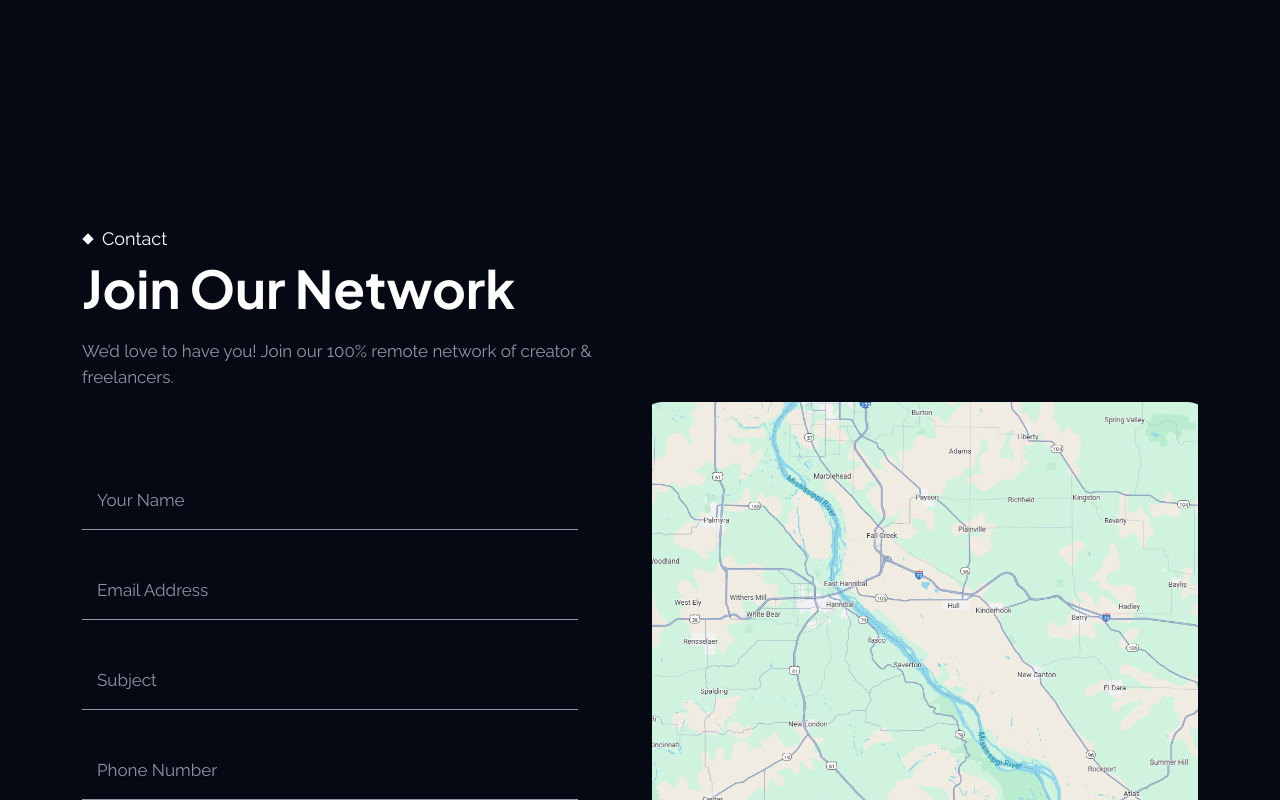
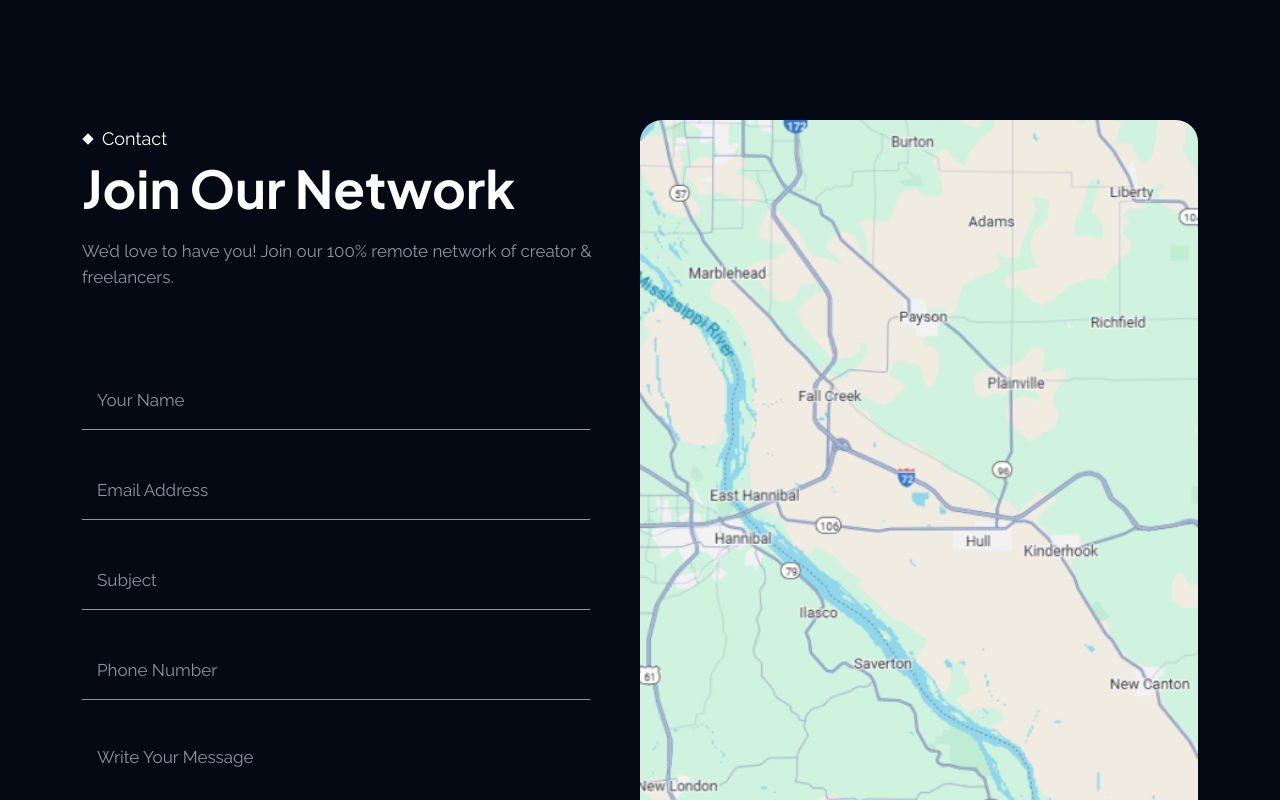
Before and after one commit to ibtehajmr/Epoch, a React (Vite) app: page /contact in a window 1280 px wide. Shown: the part 680-1480 px from the top of the page. Built offline with nearby package versions, Linux system fonts and the light colour scheme.

Commit message:
chore: fixed contact form image

```diff
--- a/src/assets/css/responsive.css
+++ b/src/assets/css/responsive.css
@@ -228,6 +228,13 @@
   }
   .brands-area .row {
     justify-content: center !important;
+  }
+  /* contact area */
+  .contact-form {
+    padding-right: 0px;
+  }
+  .contact-area .container {
+    flex-direction: column;
   }
   /* query area */
   .query-section-title {
@@ -675,6 +682,13 @@
   #progress-value {
     font-size: 25px;
   }
+  /* contact area */
+  .contact-form {
+    padding-right: 0px;
+  }
+  .contact-area .container {
+    flex-direction: column;
+  }
 }
 /* Min width 992px to Max width 1199px */
 @media only screen and (min-width: 992px) and (max-width: 1199px) {
--- a/src/assets/css/style.css
+++ b/src/assets/css/style.css
@@ -3283,8 +3283,19 @@ Contact Section CSS
   resize: none;
 }
 
-.contact-area .image {
-  background-color: #1da1f2;
+.image {
+  width: 100%;
+  height: 100%;
+  background-size: cover;
+  display: flex;
+  align-items: center;
+  justify-content: center;
+}
+
+.image img {
+  width: 100%;
+  height: 100%;
+  object-fit: cover;
   border-radius: 22px;
 }
 
--- a/src/components/contactForm.jsx
+++ b/src/components/contactForm.jsx
@@ -3,24 +3,26 @@ import contact_img from '../assets/img/contact.png';
 const ContactForm = () => {
   return (
     <div className='contact-area ptb-10'>
-      <div className='container'>
-        <div className='row justify-content-center align-items-center'>
+      <div className='container d-flex'>
         <div className='col-lg-6'>
           <div className='section-title'>
             <div className='width'>
-                <div class='banner-area' style={{ backgroundImage: 'none' }}>
+              <div
+                class='banner-area'
+                style={{ backgroundImage: 'none', paddingTop: '0px' }}
+              >
                 <span class='banner-top-title'>Contact</span>
               </div>
               <h2>Join Our Network</h2>
               <p>
-                  We’d love to have you! Join our 100% remote network of creator
-                  & freelancers.
+                We’d love to have you! Join our 100% remote network of creator &
+                freelancers.
               </p>
             </div>
           </div>
           <div className='contact-form'>
             <form id='contactForm'>
-                <div className='row'>
+              <div className='row mb-4'>
                 <div className='col-lg-12 col-md-12'>
                   <div className='form-group'>
                     <input
@@ -106,17 +108,9 @@ const ContactForm = () => {
             </form>
           </div>
         </div>
-          <div
-            className='col-lg-6'
-            style={{
-              height: '100%',
-              borderRadius: '22px',
-              overflow: 'hidden',
-            }}
-          >
+        <div className='col-lg-6 image-container'>
           <div className='image'>
             <img src={contact_img} alt='image' />
-            </div>
           </div>
         </div>
       </div>
```
Also changed, not shown: src/assets/img/contact.jpg (deleted), src/assets/img/contact.png. Lines whose indentation alone changed are shown as unchanged.
